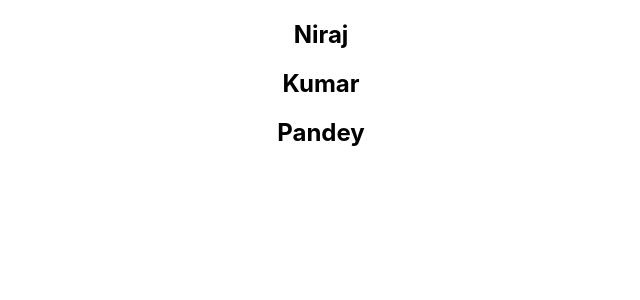
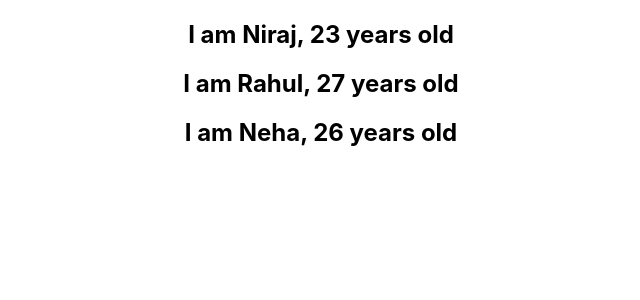
Before and after one commit to nirajpandey034/niraj_react, a React (Create React App) app: page / in a window 1280 px wide. Shown: the top 300 px of the page, without its empty margins (319-959 px from the left). Built offline with nearby package versions, Linux system fonts and the light colour scheme.

Commit message:
advance list rendering

```diff
--- /dev/null
+++ b/src/components/Person.js
@@ -0,0 +1,11 @@
+import React from 'react'
+
+function Person({person}) {
+    return (
+        <div>
+            <h2> I am {person.name}, {person.age} years old</h2>
+        </div>
+    )
+}
+
+export default Person
--- a/src/components/PersonList.js
+++ b/src/components/PersonList.js
@@ -1,11 +1,29 @@
 import React from 'react'
+import Person from './Person'
 
 function PersonList() {
-    let Persons = ['Niraj','Kumar','Pandey']
-    let person = Persons.map(person => <h2>{person}</h2>)
+    const Persons = [
+        {
+            id:1,
+            name:'Niraj',
+            age:23
+        },
+        {
+            id:2,
+            name:'Rahul',
+            age:27
+        },
+        {
+            id:3,
+            name:'Neha',
+            age:26
+        }
+    ]
+    //map function takes each element and applies the same method to all of them, like here calling the Person.js and returns an array
+    let persons  = Persons.map(person => <Person person = {person} />)
     return (
         <div>
-            {person}
+            {persons}
         </div>
     )
 }
```
